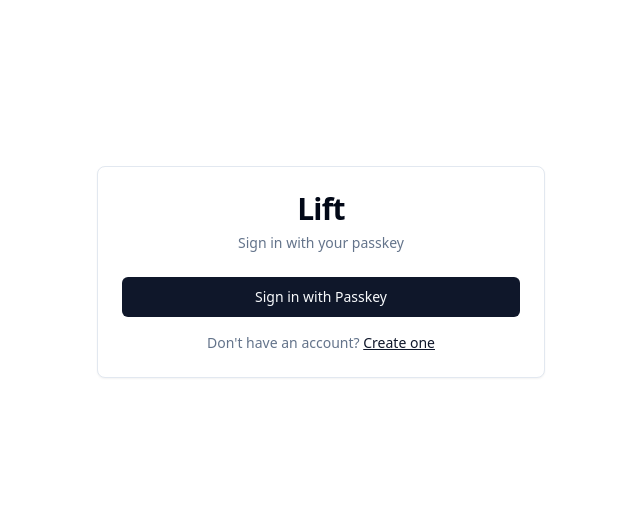
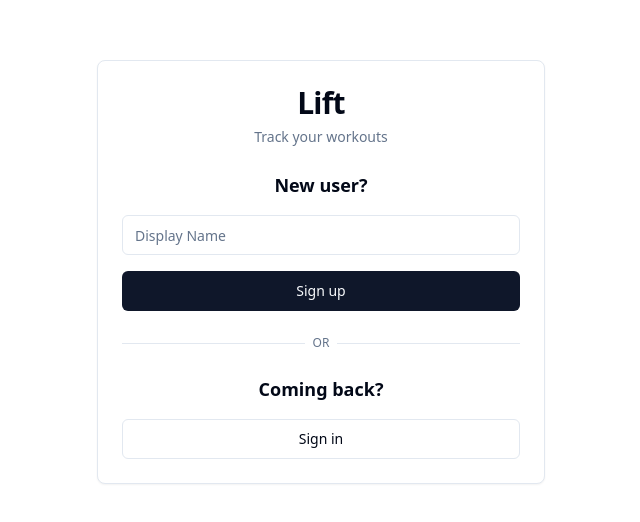
Before and after one commit to brensch/lift, a React (Vite) app in the folder web/: page / in a window 1280 px wide. Shown: the part 128-650 px from the top of the page, without its empty margins (319-959 px from the left). Built offline with nearby package versions, Linux system fonts and the light colour scheme; what @connectrpc/connect, @connectrpc/connect-web would draw is missing.

Commit message:
fix security

```diff
--- a/web/src/components/LoginView.tsx
+++ b/web/src/components/LoginView.tsx
@@ -9,7 +9,6 @@ interface LoginViewProps {
 }
 
 export function LoginView({ onLogin }: LoginViewProps) {
-  const [mode, setMode] = useState<'signin' | 'register'>('signin')
   const [username, setUsername] = useState('')
   const [loading, setLoading] = useState(false)
   const [error, setError] = useState<string | null>(null)
@@ -35,7 +34,7 @@ export function LoginView({ onLogin }: LoginViewProps) {
 
   const handleRegister = async () => {
     if (!username.trim()) {
-      setError('Please enter a username')
+      setError('Please enter a display name')
       return
     }
     setLoading(true)
@@ -56,55 +55,45 @@ export function LoginView({ onLogin }: LoginViewProps) {
         <CardHeader className="text-center">
           <CardTitle className="text-3xl font-bold">Lift</CardTitle>
           <CardDescription>
-            {mode === 'signin' ? 'Sign in with your passkey' : 'Create a new account'}
+            Track your workouts
           </CardDescription>
         </CardHeader>
-        <CardContent className="space-y-4">
+        <CardContent className="space-y-6">
           {error && (
             <div className="bg-destructive/10 border border-destructive text-destructive px-4 py-3 rounded-md text-sm">
               {error}
             </div>
           )}
 
-          {mode === 'signin' ? (
-            <>
-              <Button onClick={handleSignIn} className="w-full" disabled={loading}>
-                {loading ? 'Signing in...' : 'Sign in with Passkey'}
-              </Button>
-              <div className="text-center text-sm text-muted-foreground">
-                Don't have an account?{' '}
-                <button
-                  className="text-primary underline"
-                  onClick={() => { setMode('register'); setError(null) }}
-                >
-                  Create one
-                </button>
-              </div>
-            </>
-          ) : (
-            <>
+          <div className="space-y-4">
+            <h3 className="font-semibold text-center text-lg">New user?</h3>
             <Input
-                placeholder="Username"
+              placeholder="Display Name"
               value={username}
               onChange={(e) => setUsername(e.target.value)}
               onKeyDown={(e) => e.key === 'Enter' && handleRegister()}
               disabled={loading}
-                autoFocus
             />
             <Button onClick={handleRegister} className="w-full" disabled={loading}>
-                {loading ? 'Creating account...' : 'Create Account'}
+              {loading ? 'Creating account...' : 'Sign up'}
             </Button>
-              <div className="text-center text-sm text-muted-foreground">
-                Already have an account?{' '}
-                <button
-                  className="text-primary underline"
-                  onClick={() => { setMode('signin'); setError(null) }}
-                >
-                  Sign in
-                </button>
           </div>
-            </>
-          )}
+
+          <div className="relative">
+            <div className="absolute inset-0 flex items-center">
+              <span className="w-full border-t" />
+            </div>
+            <div className="relative flex justify-center text-xs uppercase">
+              <span className="bg-card px-2 text-muted-foreground">Or</span>
+            </div>
+          </div>
+
+          <div className="space-y-4">
+            <h3 className="font-semibold text-center text-lg">Coming back?</h3>
+            <Button onClick={handleSignIn} variant="outline" className="w-full" disabled={loading}>
+              {loading ? 'Signing in...' : 'Sign in'}
+            </Button>
+          </div>
         </CardContent>
       </Card>
     </div>
```
Also changed, not shown: 2 other files (tests, documents, lock files or other folders). Lines whose indentation alone changed are shown as unchanged.
